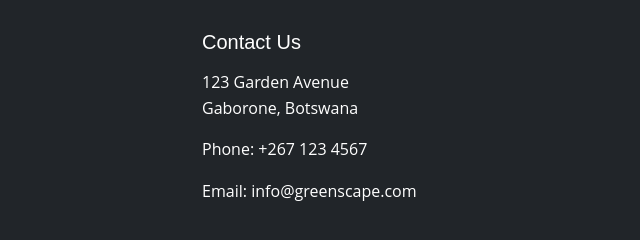
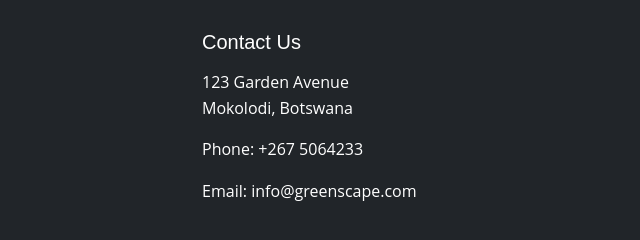
Before and after one commit to bida24-105/GreenSpace, a plain HTML site: page gallery.html in a window 1280 px wide. Shown: the part 1438-1678 px from the top of the page, 640-1280 px from the left. Drawn offline with nearby package versions, Linux system fonts and the light colour scheme; a script that the page names is missing.

Commit message:
Update gallery.html

```diff
--- a/gallery.html
+++ b/gallery.html
@@ -152,8 +152,8 @@
                 </div>
                 <div class="col-lg-4">
                     <h3 class="h5 mb-3">Contact Us</h3>
-                    <p>123 Garden Avenue<br>Gaborone, Botswana</p>
-                    <p>Phone: +267 123 4567</p>
+                    <p>123 Garden Avenue<br>Mokolodi, Botswana</p>
+                    <p>Phone: +267 5064233</p>
                     <p>Email: info@greenscape.com</p>
                 </div>
             </div>
```
